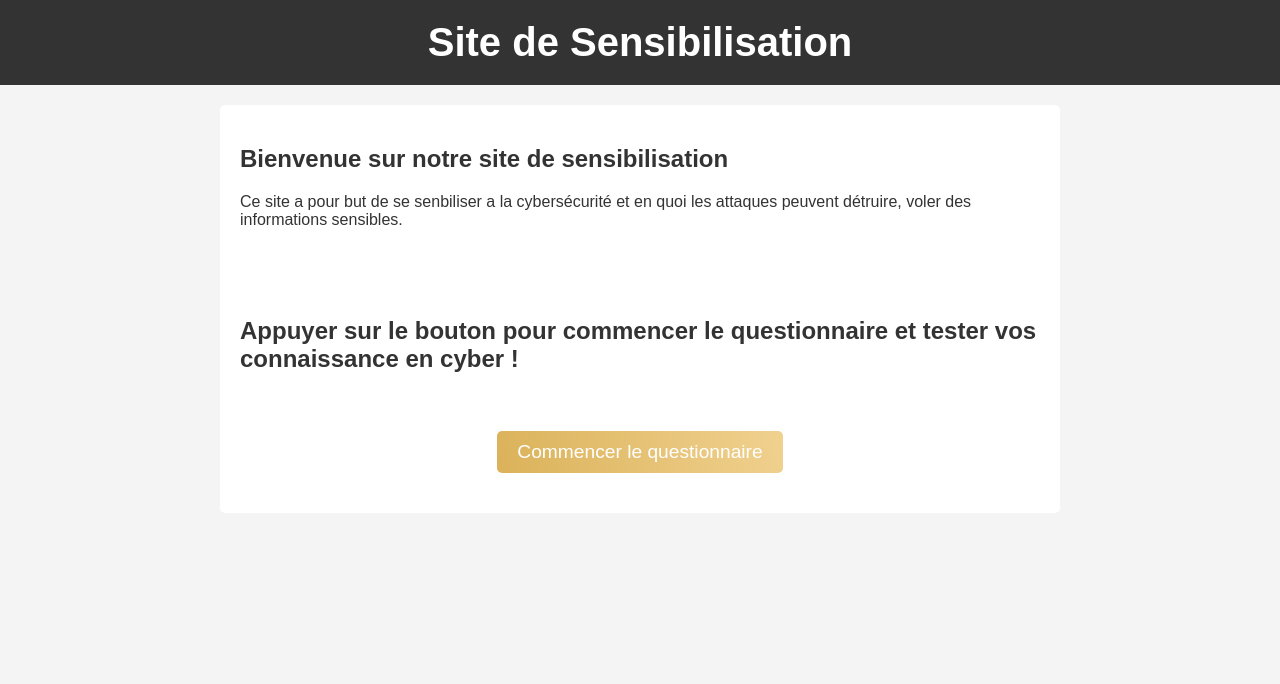
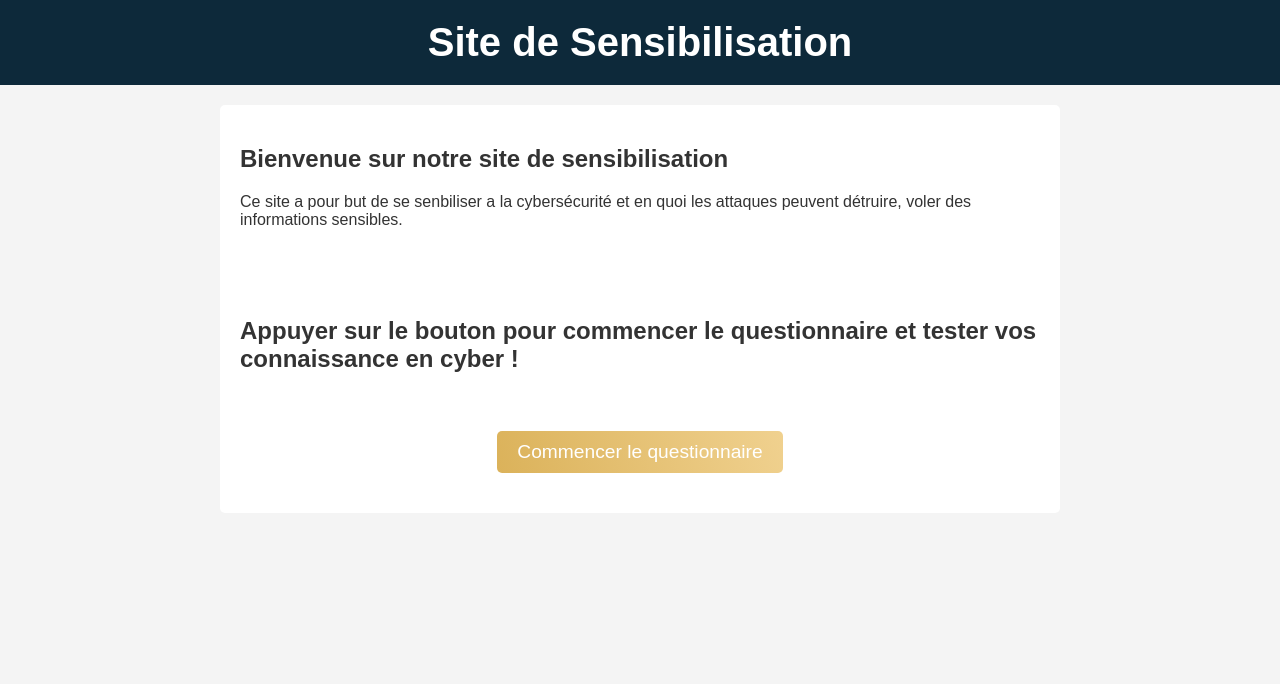
Before and after one commit to LeMontBlanc01/Site-Sensibilisation, a plain HTML site: page index.html in a window 1280 px wide. Shown: the top 684 px of the page. Drawn offline with Linux system fonts and the light colour scheme.

Commit message:
couleur header

```diff
--- a/Questionnaire/style2.css
+++ b/Questionnaire/style2.css
@@ -19,7 +19,7 @@ body {
 
 
 header {
-            background-color: #333;
+            background-color: #0d293a;
             color: #fff;
             padding: 20px;
             text-align: center;
--- a/Questionnaire/style3.css
+++ b/Questionnaire/style3.css
@@ -18,7 +18,7 @@ body {
 
 
 header {
-            background-color: #333;
+            background-color: #0d293a;
             color: #fff;
             padding: 20px;
             text-align: center;
--- a/style.css
+++ b/style.css
@@ -17,7 +17,7 @@ body {
 
 
 header {
-            background-color: #333;
+            background-color: #0d293a;
             color: #fff;
             padding: 20px;
             text-align: center;
```
